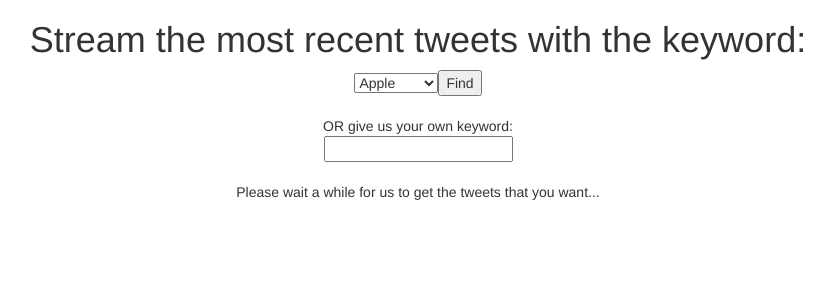
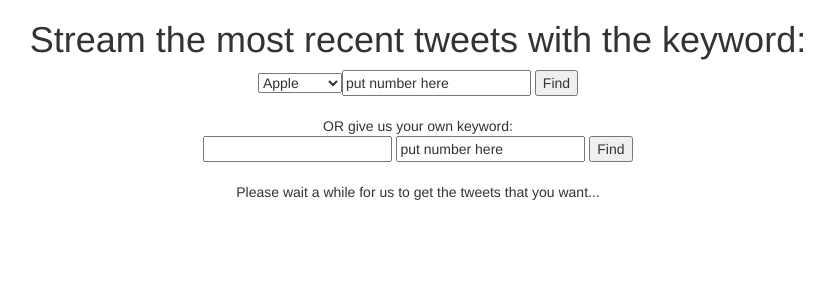
Before and after one commit to jcf2167/tweetmap, a Flask app: page / in a window 1280 px wide. Shown: the top 300 px of the page, without its empty margins (222-1056 px from the left). Run offline with Flask 2, Linux system fonts and the light colour scheme; some libraries are stand-ins or nearby versions.

Commit message:
update app

```diff
--- a/application.py
+++ b/application.py
@@ -40,8 +40,11 @@
 
 # This is the listener, resposible for receiving data
 class StdOutListener(tweepy.StreamListener,):
-    def __init__(self, keyword):
-        self.num_tweets = 0
+    def __init__(self, keyword,number_tweets):
+        self.num_tweets= 0
+        print "HERE SHITHEADS"
+        self.max_tweets= int(number_tweets)
+        print self.max_tweets
         self.key = keyword
 
     def on_data(self, data):
@@ -61,7 +64,10 @@
 
                 location = decoded['user']['location']
                 self.num_tweets = self.num_tweets + 1
-                if self.num_tweets < 20:
+                print "compareiosn:"
+                print self.num_tweets
+                print self.max_tweets
+                if self.num_tweets < self.max_tweets:
 
                     print "geolocation: "
                     print geolocation
@@ -90,7 +96,7 @@
     auth = tweepy.OAuthHandler(consumer_key, consumer_secret)
     auth.set_access_token(access_token, access_token_secret)
     print "start streaming"
-    l = StdOutListener(keyword)
+    l = StdOutListener(keyword, number_tweets)
     stream = tweepy.Stream(auth, l)
     stream.filter(track=keyword)
 
@@ -99,9 +105,9 @@
 @app.route('/')
 def hello_world():
 
-	author = "Me"
-	name = "You"
-	return render_template('index.html', author=author, name=name)
+    author = "Me"
+    name = "You"
+    return render_template('index.html', author=author, name=name)
 
 
 @app.route('/compute', methods = ['POST'])
@@ -109,7 +115,9 @@
     print " _________________________________________COMPUTE____"
     keyword = request.form['keyword']
     print("Finding keyword " + keyword + " ")
-
+    number_tweets = request.form['number_tweets']
+    print number_tweets
+    print keyword
     #__________Using keyword to find a list of streaming tweets w that keyword_____
     #initialization
 
@@ -126,16 +134,16 @@
     auth = tweepy.OAuthHandler(consumer_key, consumer_secret)
     auth.set_access_token(access_token, access_token_secret)
     print "start streaming"
-    l = StdOutListener(keyword)
+    l = StdOutListener(keyword,number_tweets)
 
     stream = tweepy.Stream(auth, l)
     stream.filter(track=keyword)
 
     print "Showing all new tweets for #programming:"
-    return redirect('/showmap/'+keyword)
+    return redirect('/showmap/'+keyword+"/"+number_tweets)
 
-@app.route('/showmap/<keyword>')
-def showmap(keyword):
+@app.route('/showmap/<keyword>/<number_tweets>')
+def showmap(keyword,number_tweets):
     print " _________________________________________showmap____"
 
     print fake_db
@@ -161,11 +169,11 @@
 
 
 if __name__ == '__main__':
-	app.run()
-	'''
-	auth = tweepy.OAuthHandler(consumer_key, consumer_secret)
-	auth.set_access_token(access_token, access_token_secret)
-	print "Showing all new tweets for #programming:"
-	stream = tweepy.Stream(auth, l)
-	stream.filter(locations=[-122.75,36.8,-121.75,37.8])
-	'''
+    app.run()
+    '''
+    auth = tweepy.OAuthHandler(consumer_key, consumer_secret)
+    auth.set_access_token(access_token, access_token_secret)
+    print "Showing all new tweets for #programming:"
+    stream = tweepy.Stream(auth, l)
+    stream.filter(locations=[-122.75,36.8,-121.75,37.8])
+    '''
--- a/templates/index.html
+++ b/templates/index.html
@@ -27,6 +27,8 @@
   <option value="mercedes">Mercedes</option>
   <option value="audi">Audi</option>
   <br>
+
+ <input type="text" name="number_tweets" value="put number here"></input>
   <input type="submit" value="Find"></input>
 </select>
 </br>
@@ -36,6 +38,8 @@
 <form action="/compute" method="post">
 OR give us your own keyword: <br>
  <input type="text" name="keyword"></input>
+ <input type="text" name="number_tweets" value="put number here"></input>
+ <input type="submit" value="Find"></input>
 </form>
 
 <br>
--- a/templates/map.html
+++ b/templates/map.html
@@ -2,6 +2,7 @@
 <html lang="en">
 <head>
   <meta charset="utf-8">
+    <link rel="stylesheet" type="text/css" href="{{ url_for('static', filename='style.css') }}">
   <meta name="viewport" content="initial-scale=1.0, user-scalable=no" />
   <title>Tweet Heat</title>
   <style>
@@ -976,8 +977,7 @@
   </script>
 </head>
 <body>
-  <h1>Heatmap</h1>
-
+  <div align="center"> <h3> Heatmap with your keyword: {{keyword}}</h3></div>
 
   <div id="map-canvas" align="center"></div>
 
```
Also changed, not shown: 2 other files.
